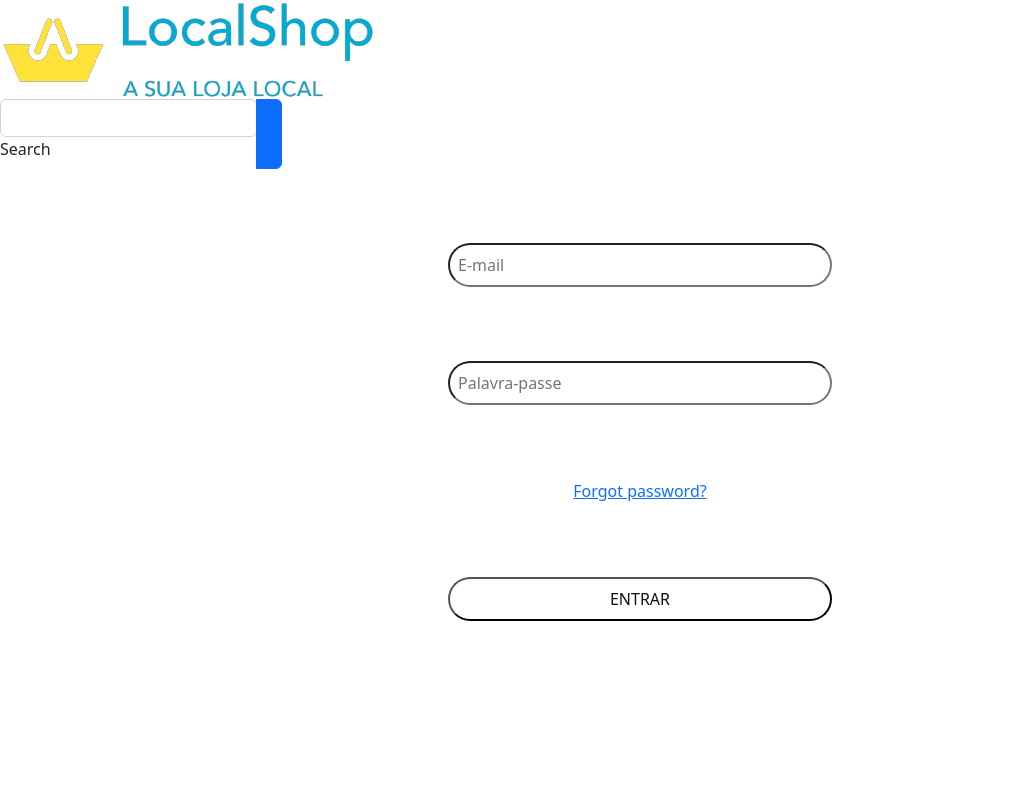
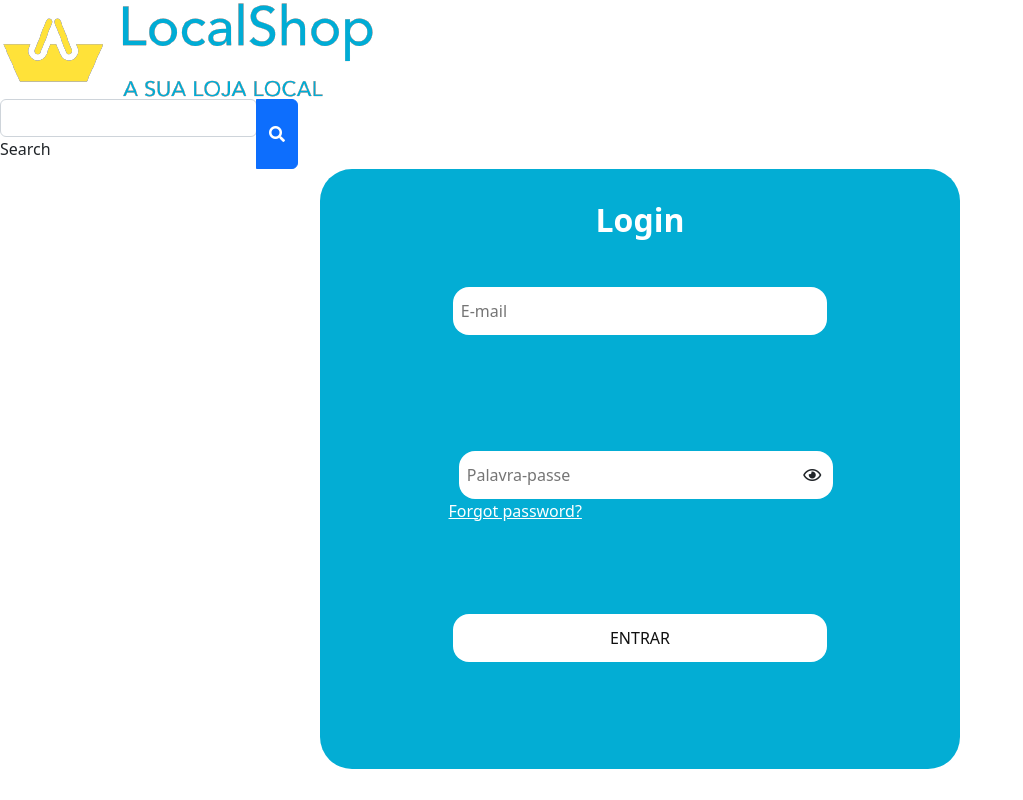
Before and after one commit to FelipeCardos/PTI, a React (Vite) app in the folder Projeto/code/client/shop-vite/: page /login in a window 1280 px wide. Shown: the whole page, without its empty margins (0-1023 px from the left). Built offline with nearby package versions, Linux system fonts and the light colour scheme.

Commit message:
Login estilizado, falta funcionalité

```diff
--- a/Projeto/code/client/shop-vite/index.html
+++ b/Projeto/code/client/shop-vite/index.html
@@ -3,8 +3,10 @@
   <head>
     <meta charset="UTF-8" />
     <meta name="viewport" content="width=device-width, initial-scale=1.0" />
-    <meta name="google-signin-client_id"
-      content="YOUR_CLIENT_ID.apps.googleusercontent.com">
+    <!-- <meta name="google-signin-client_id"
+      content="YOUR_CLIENT_ID.apps.googleusercontent.com"> -->
+    <link rel="stylesheet"
+      href="https://cdnjs.cloudflare.com/ajax/libs/font-awesome/5.13.0/css/all.min.css">
     <link rel="stylesheet"
       href="https://cdn.jsdelivr.net/npm/bootstrap@5.2.3/dist/css/bootstrap.min.css"
       integrity="sha384-rbsA2VBKQhggwzxH7pPCaAqO46MgnOM80zW1RWuH61DGLwZJEdK2Kadq2F9CUG65"
@@ -13,9 +15,9 @@
   </head>
   <body>
     <div id="root"></div>
-    <script
+    <!-- <script
       src="https://apis.google.com/js/client:platform.js?onload=renderButton"
-      async></script>
+      async></script> -->
     <script type="module" src="/src/main.jsx"></script>
   </body>
 </html>
--- a/Projeto/code/client/shop-vite/src/components/Header/Navbar/NavBar.jsx
+++ b/Projeto/code/client/shop-vite/src/components/Header/Navbar/NavBar.jsx
@@ -23,15 +23,15 @@ export default function Navbar() {
   return (
     <div className='nav'>
       <img src={logo} alt='' />
-      <div class='input-group'>
-        <div class='form-outline'>
-          <input type='search' id='form1' class='form-control' />
-          <label class='form-label' for='form1'>
+      <div className='input-group'>
+        <div className='form-outline'>
+          <input type='search' id='form1' className='form-control' />
+          <label className='form-label' htmlFor='form1'>
             Search
           </label>
         </div>
-        <button type='button' class='btn btn-primary'>
-          <i class='fas fa-search'></i>
+        <button type='button' className='btn btn-primary'>
+          <i className='fas fa-search'></i>
         </button>
       </div>
     </div>
--- a/Projeto/code/client/shop-vite/src/components/Login/Login.css
+++ b/Projeto/code/client/shop-vite/src/components/Login/Login.css
@@ -1,3 +1,10 @@
+.loginTitle {
+  font-size: 2em;
+  font-weight: bold;
+  color: white;
+  padding: 1em;
+}
+
 .loginForm {
   display: flex;
   height: 75vh;
@@ -6,13 +13,38 @@
   justify-content: space-evenly;
   align-items: center;
   margin: auto;
+  background-color: #03add4;
+  border-radius: 2em;
+}
+
+.loginForm > div {
+  width: 100%;
+  height: 100%;
+  text-align: center;
+  padding: 0.5em;
 }
 
 .loginButton,
-.loginForm > input {
+.loginForm > div > input {
   width: 60%;
-  border-radius: 25em;
+  border-radius: 1em;
   padding: 0.5em;
+  height: 3em;
+  border: none;
+}
+
+.togglePassword {
+  margin-left: -30px;
+  cursor: pointer;
+  z-index: 2;
+}
+
+.forgotPassword {
+  color: white;
+  text-decoration: underline;
+  cursor: pointer;
+  padding-top: 0.5em;
+  margin-left: -40%;
 }
 
 .loginButton {
--- a/Projeto/code/client/shop-vite/src/components/Login/Login.jsx
+++ b/Projeto/code/client/shop-vite/src/components/Login/Login.jsx
@@ -6,6 +6,7 @@ export default function Login(props) {
     email: "",
     password: "",
   });
+  const [passwordVisible, setPasswordVisible] = useState(false);
 
   function handleChange(event) {
     const { name, value } = event.target;
@@ -17,6 +18,10 @@ export default function Login(props) {
     });
   }
 
+  function handlePasswordVisibility() {
+    setPasswordVisible((prevPasswordVisible) => !prevPasswordVisible);
+  }
+
   function handleSubmit(event) {
     event.preventDefault();
     // submitToApi(formData)
@@ -26,6 +31,8 @@ export default function Login(props) {
   return (
     <div>
       <form onSubmit={handleSubmit} className='loginForm'>
+        <h1 className='loginTitle'>Login</h1>
+        <div>
           <input
             type='text'
             placeholder='E-mail'
@@ -33,20 +40,31 @@ export default function Login(props) {
             name='email'
             value={formData.email}
           />
+        </div>
+        <div>
           <input
-          type='password'
+            type={passwordVisible ? "text" : "password"}
             placeholder='Palavra-passe'
             onChange={handleChange}
             name='password'
             value={formData.password}
+            className='loginPassword'
           />
-        <span class='psw'>
-          <a href='#'>Forgot password?</a>
+          <i
+            className='far fa-eye togglePassword'
+            onClick={handlePasswordVisibility}
+          ></i>
+          <br />
+          <span className='forgotPassword'>
+            <a>Forgot password?</a>
           </span>
+        </div>
+        <div>
           <button type='submit' className='loginButton'>
             ENTRAR
           </button>
           <div id='gSignIn'></div>
+        </div>
       </form>
     </div>
   );
```
Lines whose indentation alone changed are shown as unchanged.
